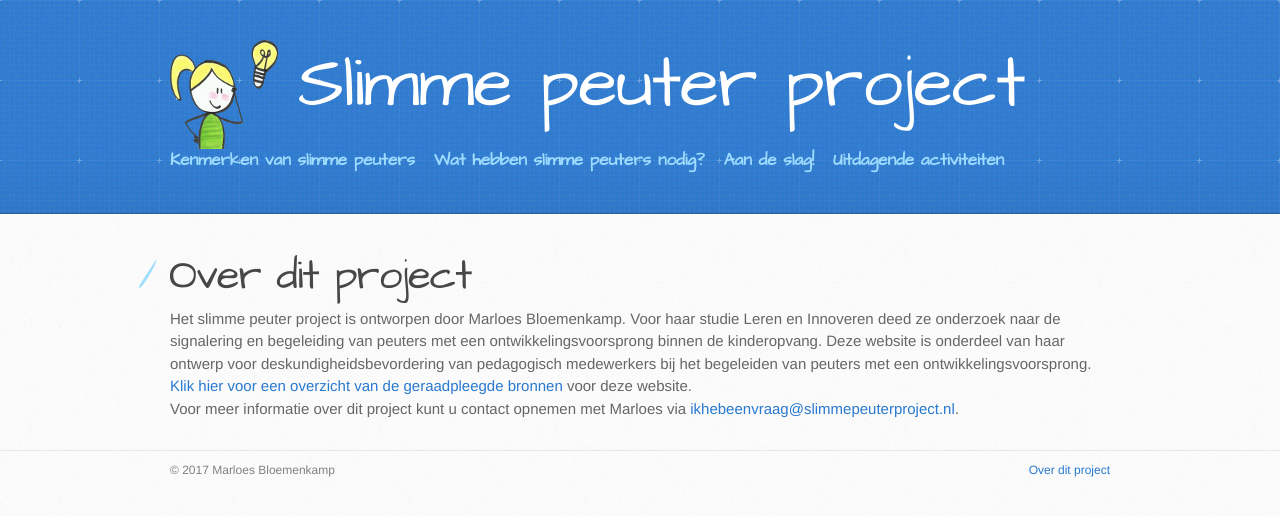
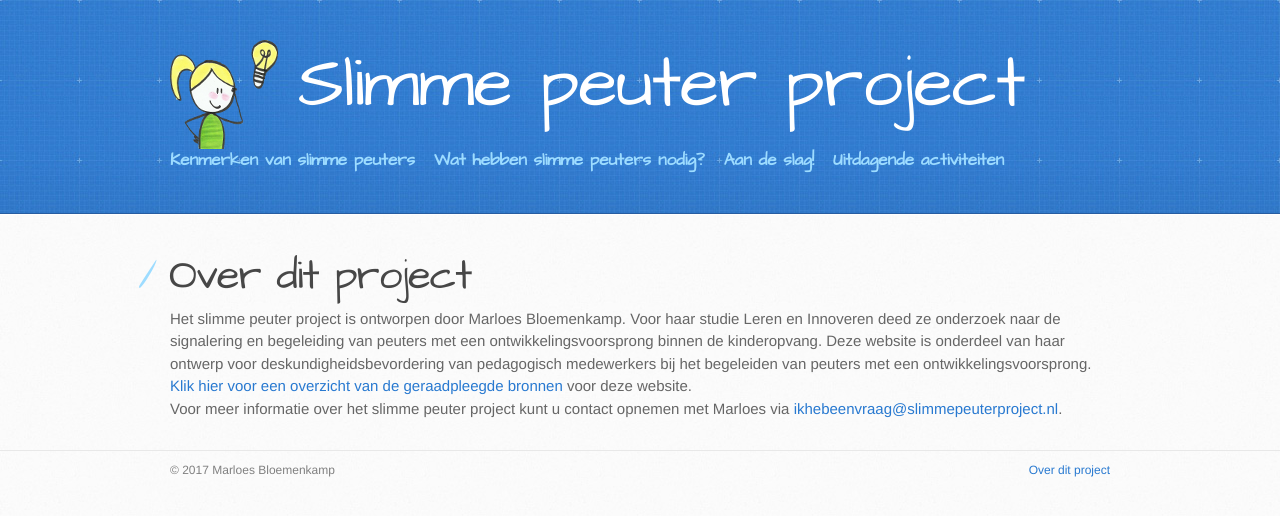
Before and after one commit to marloesbloemenkamp/marloesbloemenkamp.github.io, a Jekyll site: the page built from over.md, in a window 1280 px wide. Shown: the top 516 px of the page. Built offline with Jekyll 4.4.1, drawn with Linux system fonts in a browser that asks for light colours.

Commit message:
Update over.md

```diff
--- a/over.md
+++ b/over.md
@@ -15,4 +15,4 @@ ontwikkelingsvoorsprong.
 
 [Klik hier voor een overzicht van de geraadpleegde bronnen]({% link bronvermelding.md %}) voor deze website.
 
-Voor meer informatie over dit project kunt u contact opnemen met Marloes via [ikhebeenvraag@slimmepeuterproject.nl](mailto:ikhebeenvraag@slimmepeuterproject.nl).
+Voor meer informatie over het slimme peuter project kunt u contact opnemen met Marloes via [ikhebeenvraag@slimmepeuterproject.nl](mailto:ikhebeenvraag@slimmepeuterproject.nl).
```
